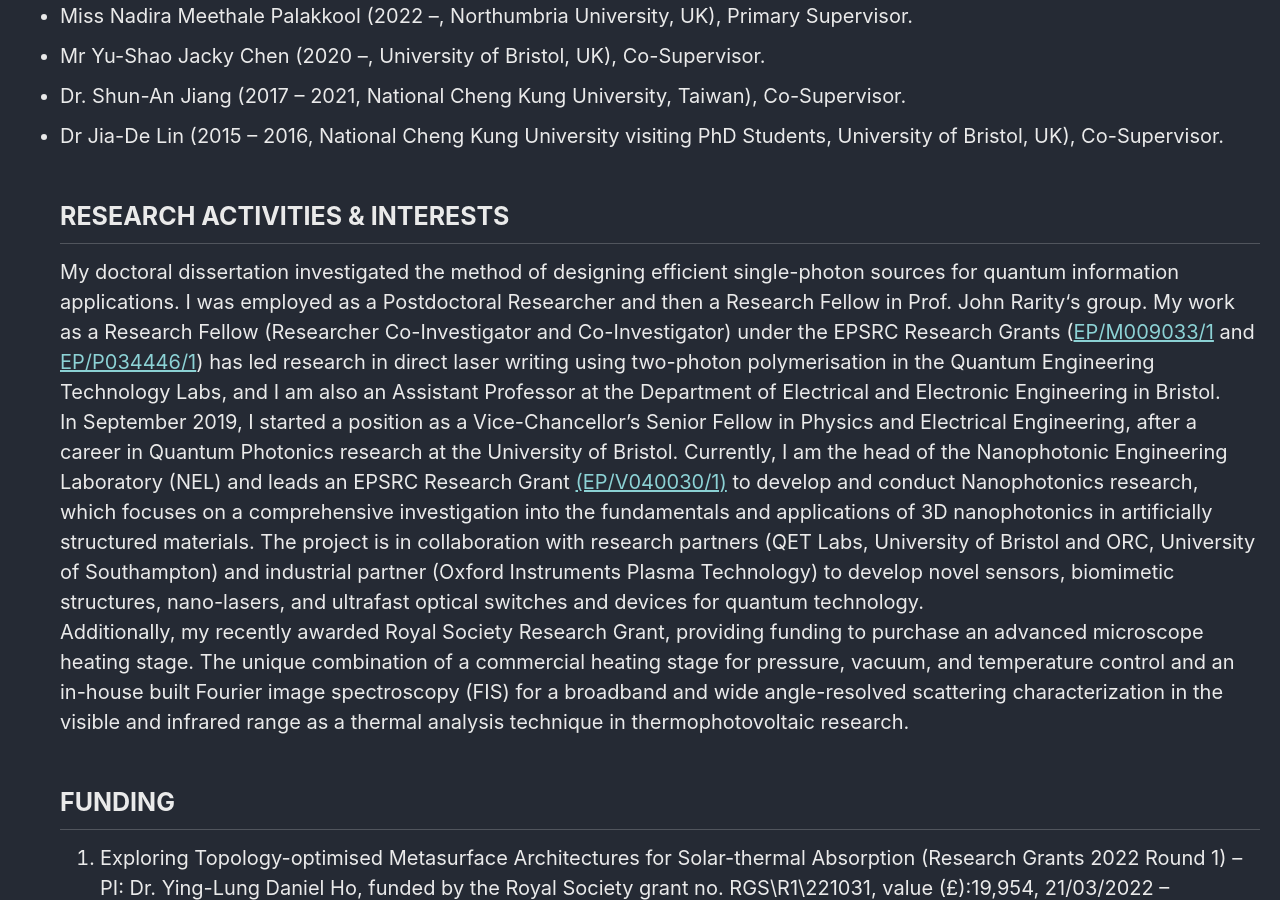
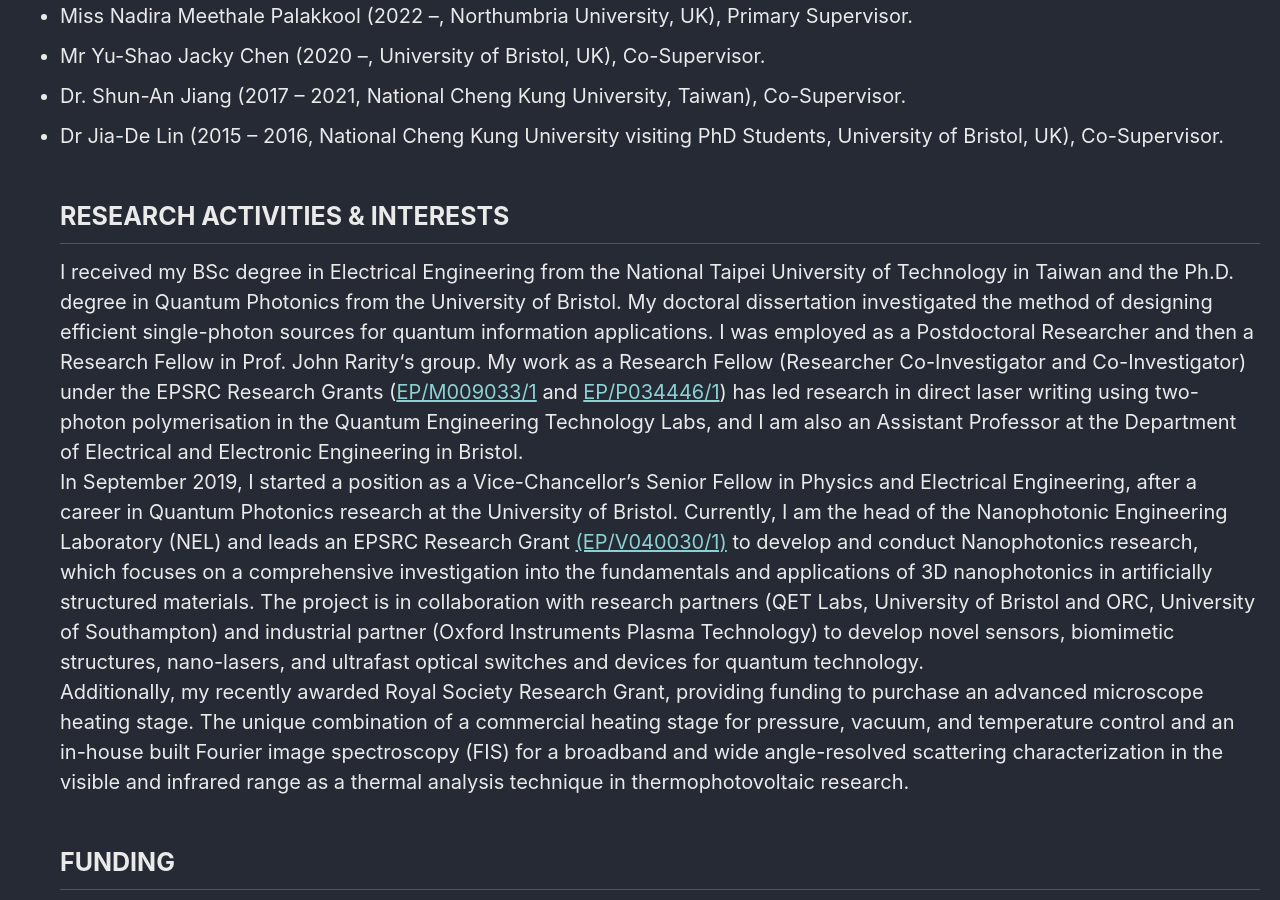
Before and after one commit to qubits/nanophotonicenglab.github.io, a Jekyll site: the page built from _pages/Y-L-Daniel-Ho.md, in a window 1280 px wide and 900 px high, scrolled down 1821 px. Built offline with Jekyll 4.4.1, drawn with Linux system fonts in a browser that asks for light colours; cached includes are drawn as plain includes.

Commit message:
Update Y-L-Daniel-Ho.md

```diff
--- a/_pages/Y-L-Daniel-Ho.md
+++ b/_pages/Y-L-Daniel-Ho.md
@@ -53,7 +53,7 @@ Detailed profile
 * Dr. Shun-An Jiang (2017 – 2021, National Cheng Kung University, Taiwan), Co-Supervisor.<br>
 * Dr Jia-De Lin (2015 – 2016, National Cheng Kung University visiting PhD Students, University of Bristol, UK), Co-Supervisor.<br>
 ## RESEARCH ACTIVITIES & INTERESTS
-My doctoral dissertation investigated the method of designing efficient single-photon sources for quantum information applications. I was employed as a Postdoctoral Researcher and then a Research Fellow in Prof. John Rarity‘s group. My work as a Research Fellow (Researcher Co-Investigator and Co-Investigator) under the EPSRC Research Grants ([EP/M009033/1](https://gow.epsrc.ukri.org/NGBOViewGrant.aspx?GrantRef=EP/M009033/1) and [EP/P034446/1](https://gow.epsrc.ukri.org/NGBOViewGrant.aspx?GrantRef=EP/P034446/1)) has led research in direct laser writing using two-photon polymerisation in the Quantum Engineering Technology Labs, and I am also an Assistant Professor at the Department of Electrical and Electronic Engineering in Bristol.<br>
+I received my BSc degree in Electrical Engineering from the National Taipei University of Technology in Taiwan and the Ph.D. degree in Quantum Photonics from the University of Bristol. My doctoral dissertation investigated the method of designing efficient single-photon sources for quantum information applications. I was employed as a Postdoctoral Researcher and then a Research Fellow in Prof. John Rarity‘s group. My work as a Research Fellow (Researcher Co-Investigator and Co-Investigator) under the EPSRC Research Grants ([EP/M009033/1](https://gow.epsrc.ukri.org/NGBOViewGrant.aspx?GrantRef=EP/M009033/1) and [EP/P034446/1](https://gow.epsrc.ukri.org/NGBOViewGrant.aspx?GrantRef=EP/P034446/1)) has led research in direct laser writing using two-photon polymerisation in the Quantum Engineering Technology Labs, and I am also an Assistant Professor at the Department of Electrical and Electronic Engineering in Bristol.<br>
 In September 2019, I started a position as a Vice-Chancellor’s Senior Fellow in Physics and Electrical Engineering, after a career in Quantum Photonics research at the University of Bristol. Currently, I am the head of the  Nanophotonic Engineering Laboratory (NEL) and leads an EPSRC Research Grant [(EP/V040030/1)](https://gow.epsrc.ukri.org/NGBOViewGrant.aspx?GrantRef=EP/V040030/1) to develop and conduct Nanophotonics research, which focuses on a comprehensive investigation into the fundamentals and applications of 3D nanophotonics in artificially structured materials. The project is in collaboration with research partners (QET Labs, University of Bristol and ORC, University of Southampton) and industrial partner (Oxford Instruments Plasma Technology) to develop novel sensors, biomimetic structures, nano-lasers, and ultrafast optical switches and devices for quantum technology.<br>
 Additionally, my recently awarded Royal Society Research Grant, providing funding to purchase an advanced microscope heating stage. The unique combination of a commercial heating stage for pressure, vacuum, and temperature control and an in-house built Fourier image spectroscopy (FIS) for a broadband and wide angle-resolved scattering characterization in the visible and infrared range as a thermal analysis technique in thermophotovoltaic research.<br>
 ## FUNDING
```
